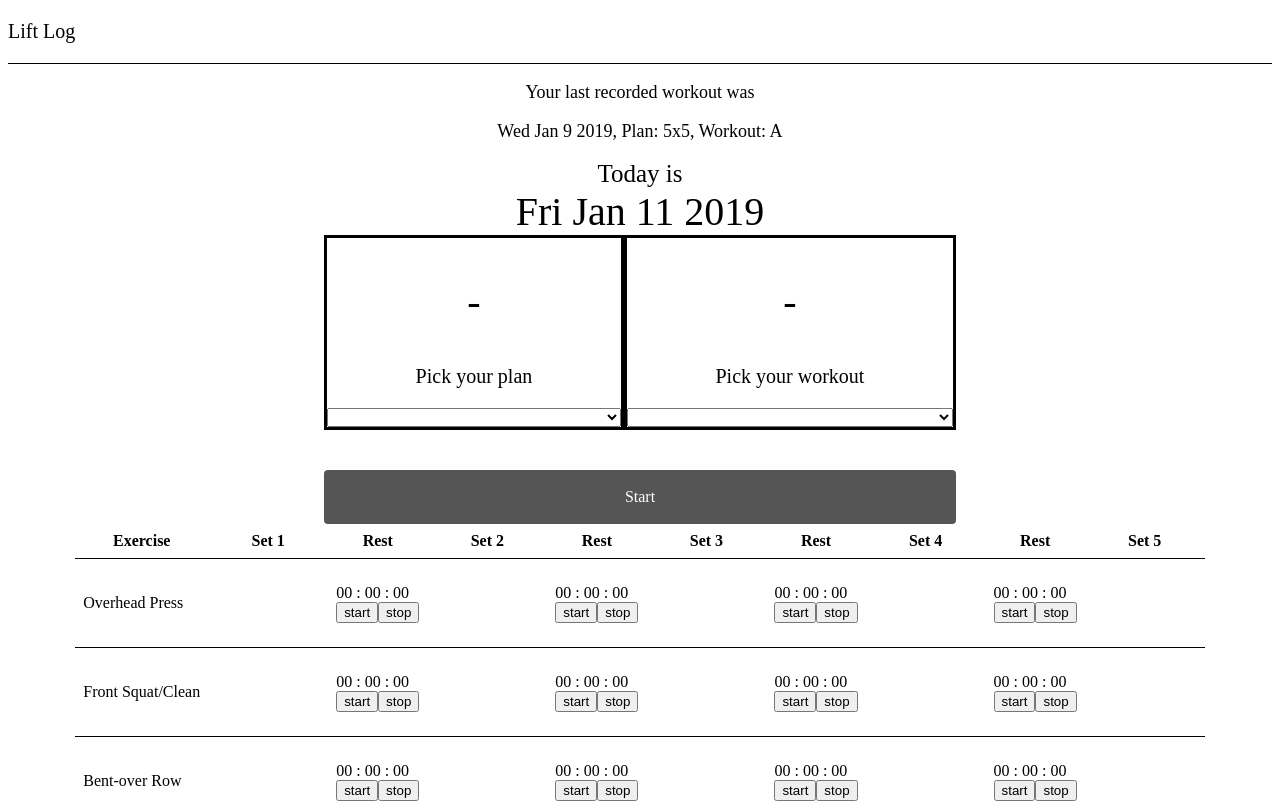
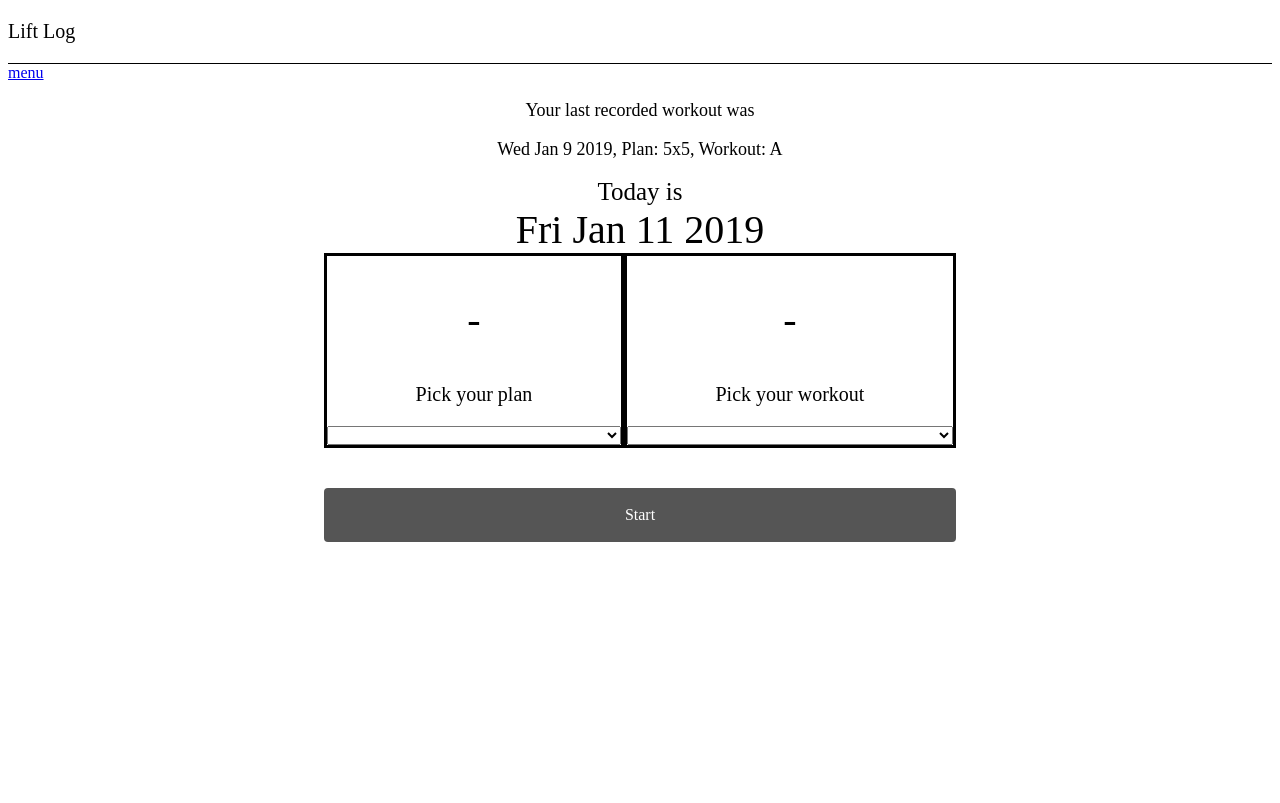
Before and after one commit to aAlexLevine/Draft-Lift-Log-c3, a React app: page /newWorkout in a window 1280 px wide. Shown: the top 803 px of the page. Built offline with nearby package versions, Linux system fonts and the light colour scheme; the HTML template or start-up script is replaced by a standard one.

Commit message:
router installed and working for Menu and Table

```diff
--- /dev/null
+++ b/react-client/src/components/Home.jsx
@@ -0,0 +1,9 @@
+import React from 'react';
+
+const Home = () => (
+  <div>
+
+  </div>
+)
+
+export default Home
--- a/react-client/src/components/Menu.jsx
+++ b/react-client/src/components/Menu.jsx
@@ -1,6 +1,7 @@
 import React from 'react';
 import Table from './Table.jsx';
 import axios from 'axios'
+import { Route, Link } from 'react-router-dom'
 
 class Menu extends React.Component {
   constructor(props) {
@@ -61,6 +62,7 @@ class Menu extends React.Component {
 
 
   render() {
+    console.log('url---', this.props.match.url)
     return (
       <div >
 
@@ -98,14 +100,20 @@ class Menu extends React.Component {
 
           </div>
 
-          <div style={this.state.startButtonHovered ? startButtonHovered : startButton}
-               onMouseEnter={this.handleHover}
-               onMouseLeave={this.handleHover}>
-               Start
-          </div>
+          <Link style={link} to='/newWorkout/table'>
+            <div style={this.state.startButtonHovered ? startButtonHovered : startButton}
+                 onMouseEnter={this.handleHover}
+                 onMouseLeave={this.handleHover}
+                 onClick={() => this.props.setPlanAndGroup(this.state.selectedPlan, this.state.selectedPlanGroup)}//update selectedplan state in wrapper and redirect to new workout table
+                >
+
+                Start
+            </div>
+          </Link>
+
         </div>
-        {/* multiple select drops down to pick plan from users plans  */}
-        <Table/>
+
+
       </div>
     )
   }
@@ -184,6 +192,10 @@ const startButton = {
 
 const startButtonHovered = Object.assign({}, startButton)
 startButtonHovered.backgroundColor = 'rgb(62, 62, 124)'
+
+const link = {
+  textDecoration: 'none'
+}
 // const selectBarsContainer = {
 //   margin: 'auto',
 //   width: '100%'
--- /dev/null
+++ b/react-client/src/components/NewWorkOutContainer.jsx
@@ -0,0 +1,33 @@
+import React from 'react';
+import Table from './Table.jsx'
+import Menu from './Menu.jsx'
+import { Route } from 'react-router-dom'
+
+class NewWorkOutContainer extends React.Component {
+  constructor(props) {
+    super(props)
+    this.state = {
+      selectedPlan: '',
+      selectedPlanGroup: ''
+    }
+
+  this.setPlanAndGroup = this.setPlanAndGroup.bind(this)
+  }
+
+  setPlanAndGroup(plan, group) {
+    this.setState({
+      selectedPlan: plan,
+      selectedPlanGroup: group
+    })
+  }
+
+  render() {
+    return (
+      <div>
+        <Route exact path={`/newWorkout/`} render={(props) => (<Menu {...props} setPlanAndGroup={this.setPlanAndGroup} />)}/>
+        <Route path={`/newWorkout/:table`} render={(props) => (<Table {...props} plan={this.state.selectedPlan} group={this.state.selectedPlanGroup}/>)}/>
+      </div>
+    )
+  }
+}
+export default NewWorkOutContainer
--- a/react-client/src/components/Table.jsx
+++ b/react-client/src/components/Table.jsx
@@ -36,6 +36,7 @@ class Table extends React.Component {
   }
 
   render () {
+    console.log('props table', this.props)
     return (
       <div style={tableContainer}>
         <table style={table}>
--- a/react-client/src/index.jsx
+++ b/react-client/src/index.jsx
@@ -5,6 +5,9 @@ import List from './components/List.jsx';
 import Table from './components/Table.jsx'
 import Menu from './components/Menu.jsx'
 import NavigationBar from './components/NavigationBar.jsx'
+import Home from './components/Home.jsx'
+import { BrowserRouter as Router, Route, Link } from 'react-router-dom';
+import NewWorkOutContainer from './components/NewWorkOutContainer.jsx';
 
 class App extends React.Component {
   constructor(props) {
@@ -15,34 +18,37 @@ class App extends React.Component {
   }
 
   componentDidMount() {
-    this.setState({items:[1,2,3]})
-    // $.ajax({
-    //   url: '/items',
-    //   success: (data) => {
-    //     this.setState({
-    //       items: [data]
-    //     })
-    //   },
-    //   error: (err) => {
-    //     console.log('err', err);
-    //   }
-    // });
+    // this.setState({items:[1,2,3]})
   }
 
   render () {
-    return (<div style={mainWrapper}>
-      <NavigationBar />
-      {/* <List items={this.state.items}/> */}
-      <Menu />
-      {/* <Table /> */}
-    </div>)
+    return (
+      <div >
+        <NavigationBar />
+
+
+        <Router>
+
+          <div>
+            <Link to='/newWorkout'>menu</Link>
+
+            <Route path='/' component={Home} />
+            <Route path='/newWorkout' render={ (props) => (<NewWorkOutContainer {...props}/>)}/>
+
+          </div>
+        </Router>
+
+
+
+      </div>
+    )
   }
 }
 
 ReactDOM.render(<App />, document.getElementById('app'));
 
-const mainWrapper = {
-  marginLeft:'auto',
-  marginRight:'auto',
-  width:'960px'
-}
+// const mainWrapper = {
+//   marginLeft:'auto',
+//   marginRight:'auto',
+//   width:'960px'
+// }
```
